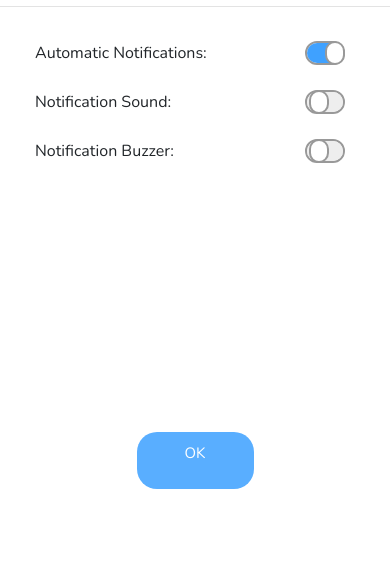
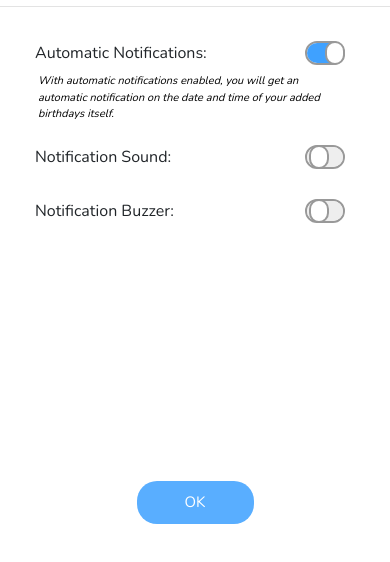
Before and after one commit to festi-birthday-reminder/Festi, a website: page www/settings.html in a window 390 px wide. Shown: the part 66-628 px from the top of the page. Drawn offline with nearby package versions, Linux system fonts and the light colour scheme; some packages are replaced by stand-ins of ours.

Commit message:
update settings

```diff
--- a/www/css/settings.css
+++ b/www/css/settings.css
@@ -31,7 +31,14 @@ body {
 	overflow-y: scroll;
 }
 
-
+.infotext{
+	font-family: 'Nunito', sans-serif;
+	font-size: 11px;
+	color: black;
+	font-style: italic;
+	width: 85%;
+	margin-left: 5%;
+}
 
 
 a {
@@ -49,6 +56,10 @@ a {
 	border-bottom-color: #E3E3E3;
 	position: fixed;
 	top: 0px;
+}
+
+p{
+	margin: 0px;
 }
 
 .navbarlogo {
@@ -106,7 +117,11 @@ h2{
 h3{
 	font-size: 16px;
 	font-family: 'Nunito', sans-serif;
-	margin-bottom: 20px;
+
+}
+
+.extramargintop{
+	margin-top: 15px;
 }
 
 .OKbutton{
--- a/www/settings.html
+++ b/www/settings.html
@@ -37,7 +37,9 @@
 				</label>
 			</div>
 		</div>
-
+		<p class="infotext">With automatic notifications enabled, you will get an automatic notification on the date and time of your added birthdays itself.</p>
+	</div>
+	<div class="row container-fluid birthdaycontainer extramargintop">
 		<div class="col-9">
 			<h3>Notification Sound:</h3>
 		</div>
@@ -50,7 +52,9 @@
 				</label>
 			</div>
 		</div>
+	</div>
 
+	<div class="row container-fluid birthdaycontainer extramargintop">
 		<div class="col-9">
 			<h3>Notification Buzzer:</h3>
 		</div>
@@ -63,8 +67,8 @@
 				</label>
 			</div>
 		</div>
+	</div>
 
-	</div>
 
 
 	<a href="calendar.html"><div class="OKbutton">
```
